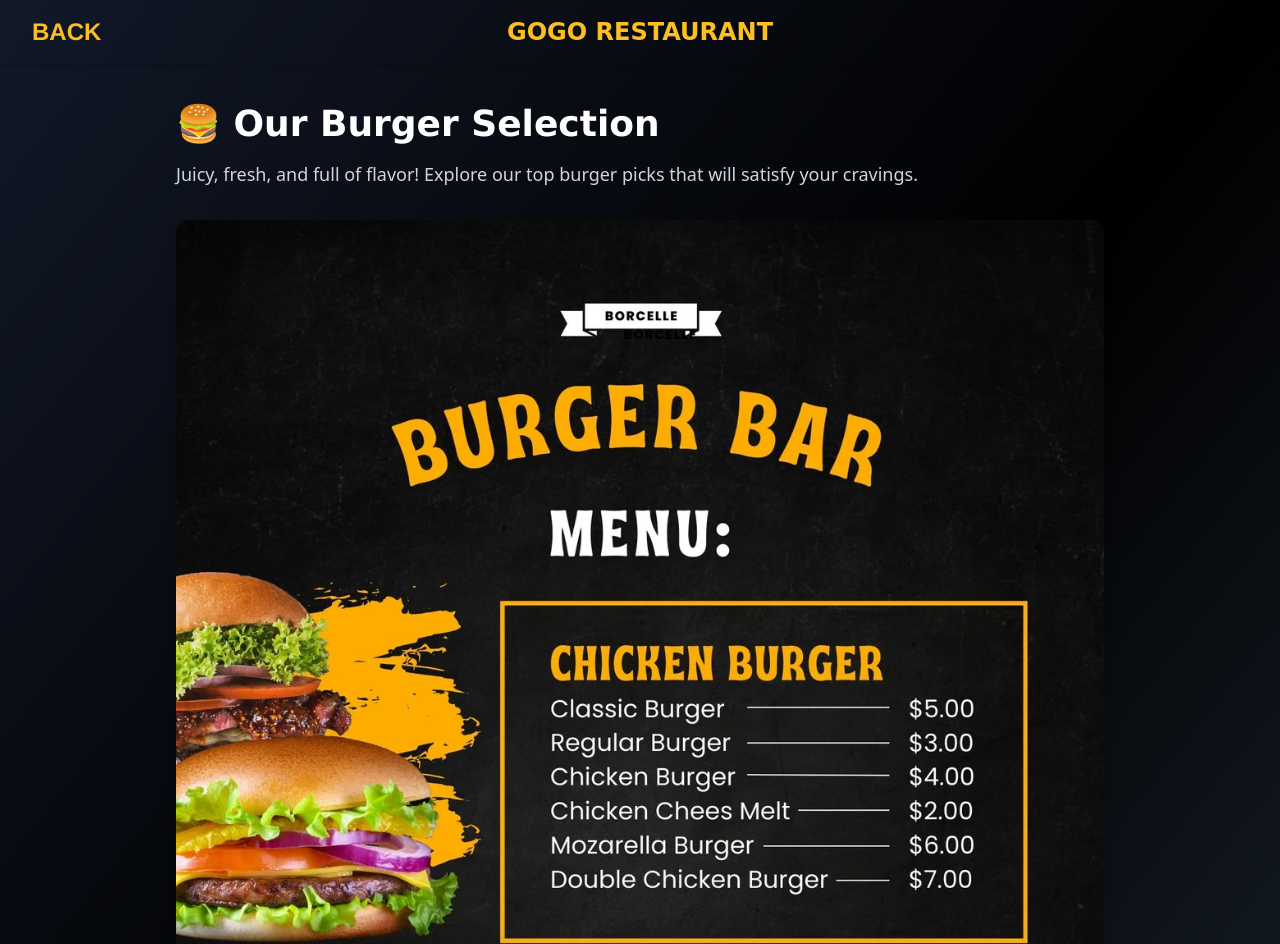
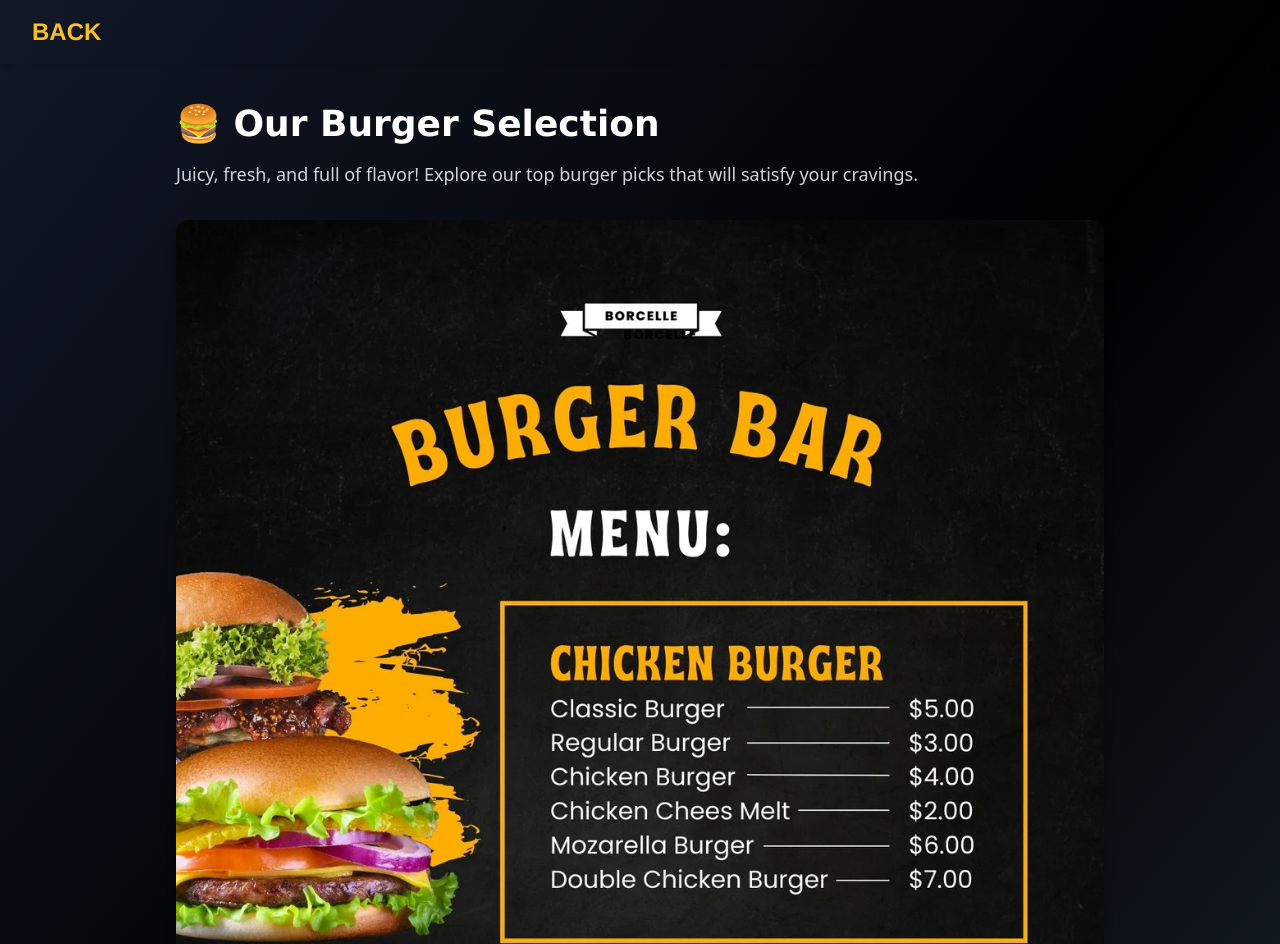
Before and after one commit to HImesh88/menuwebsite, a plain HTML site: page redirects/burger.html in a window 1280 px wide. Shown: the top 944 px of the page. Drawn offline with nearby package versions, Linux system fonts and the light colour scheme; a web font is replaced by a local one.

Commit message:
Update burger.html

```diff
--- a/redirects/burger.html
+++ b/redirects/burger.html
@@ -18,7 +18,6 @@
 <body class="bg-gradient-to-br from-gray-900 via-black to-gray-800 text-white min-h-screen">
 
   <nav class="w-full h-16 text-amber-400 text-xl md:text-2xl flex items-center px-4 md:px-8 shadow-md font-bold uppercase">
-    <p class="text-center w-full absolute left-0 right-0 pointer-events-none">GoGo Restaurant</p>
     <a href="../index.html" class="flex items-center gap-2 text-amber-400 hover:text-white transition" style="font-family: 'Franklin Gothic Medium', 'Arial Narrow', Arial, sans-serif;">
         Back
     </a>
```
